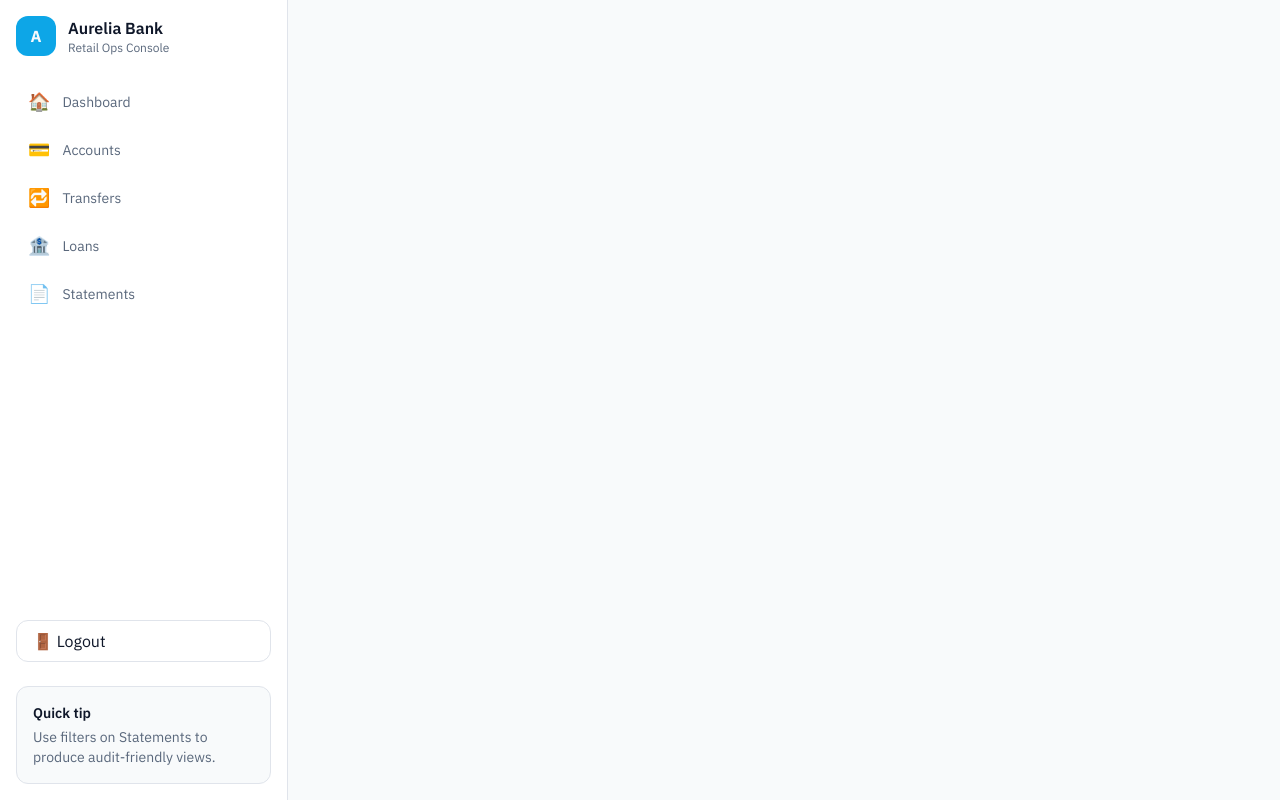
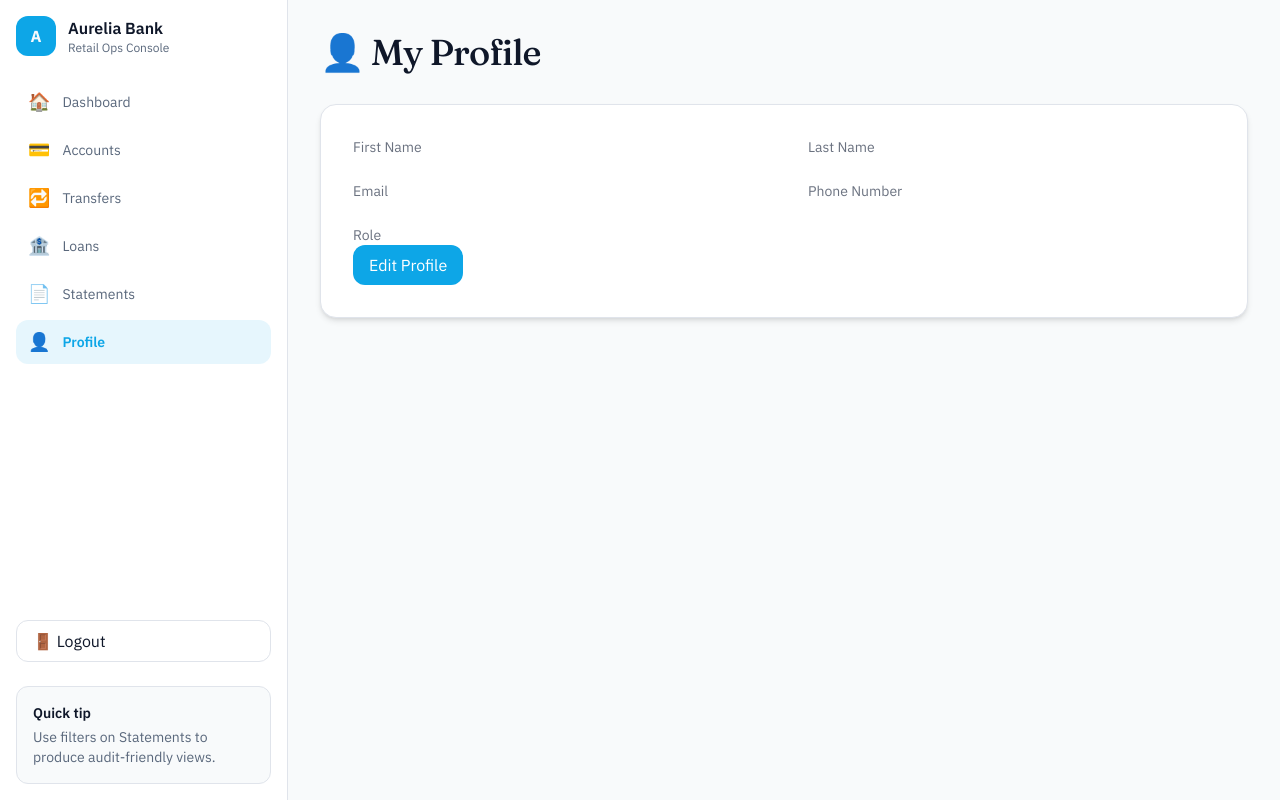
Before and after one commit to Ditsy111/bank-app, a React (Vite) app: page /profile in a window 1280 px wide. Built offline with nearby package versions, Linux system fonts and the light colour scheme; no server answers; sample sign-in values are in the browser's storage.

Commit message:
edit profile code

```diff
--- a/src/App.tsx
+++ b/src/App.tsx
@@ -14,6 +14,7 @@ import ProtectedRoute from "./components/ProtectedRoute";
 import RegisterPage from "./pages/RegisterPage";
 
 import { useLocation } from "react-router-dom";
+import ProfilePage from "./pages/ProfilePage";
 
 function App() {
 
@@ -42,6 +43,7 @@ function App() {
           <Route path="/loans" element={<ProtectedRoute><LoansPage /></ProtectedRoute>} />
           <Route path="/loans/:loanId" element={<ProtectedRoute><LoanDetailPage /></ProtectedRoute>} />
           <Route path="/statements" element={<ProtectedRoute><StatementsPage /></ProtectedRoute>} />
+          <Route path="/profile" element={<ProtectedRoute><ProfilePage /></ProtectedRoute>} />
         </Routes>
       </div>
 
--- a/src/api/userApi.ts
+++ b/src/api/userApi.ts
@@ -1,8 +1,13 @@
+import { getAuthHeaders } from "./apiUtils";
+
 const BASE_URL = "http://localhost:8080/api/users";
 
 export type CurrentUser = {
-  email: string;
-  role: string;
+    firstName: string;
+    lastName: string;
+    email: string;
+    phoneNumber: string;
+    role: string;
 };
 
 export async function fetchCurrentUser(): Promise<CurrentUser> {
@@ -20,3 +25,25 @@ export async function fetchCurrentUser(): Promise<CurrentUser> {
 
   return res.json();
 }
+
+export async function updateProfile(data: {
+  firstName: string;
+  lastName: string;
+  phoneNumber: string;
+}) {
+
+  const res = await fetch(
+    "http://localhost:8080/api/users/profile",
+    {
+      method: "PUT",
+      headers: getAuthHeaders(),
+      body: JSON.stringify(data)
+    }
+  );
+
+  if (!res.ok) {
+    throw new Error("Failed to update profile");
+  }
+
+  return res.json();
+}
--- a/src/components/Sidebar.tsx
+++ b/src/components/Sidebar.tsx
@@ -34,6 +34,7 @@ export default function Sidebar() {
         <NavItem to="/transfers" label="Transfers" icon="🔁" />
         <NavItem to="/loans" label="Loans" icon="🏦" />
         <NavItem to="/statements" label="Statements" icon="📄" />
+        <NavItem to="/profile" label="Profile" icon="👤" />
       </nav>
 
       <button
--- a/src/context/AuthContext.tsx
+++ b/src/context/AuthContext.tsx
@@ -1,9 +1,5 @@
 import { fetchCurrentUser } from "../api/userApi";
-import {
-  createContext,
-  useContext,
-  useState
-} from "react";
+import { createContext, useContext, useState } from "react";
 
 type AuthContextType = {
   token: string | null;
@@ -13,53 +9,56 @@ type AuthContextType = {
 
   logout: () => void;
 
+  updateUser: (user: CurrentUser) => void;
+
   isAuthenticated: boolean;
 };
 
 type CurrentUser = {
+  firstName: string;
+
+  lastName: string;
+
   email: string;
+
+  phoneNumber: string;
+
   role: string;
 };
 
-const AuthContext =
-  createContext<AuthContextType | null>(null);
+const AuthContext = createContext<AuthContextType | null>(null);
 
-export function AuthProvider({children}: {children: React.ReactNode;})
-{
-
+export function AuthProvider({ children }: { children: React.ReactNode }) {
   const [token, setToken] = useState<string | null>(
-    localStorage.getItem("token")
+    localStorage.getItem("token"),
   );
 
-  const [user, setUser] =
-  useState<CurrentUser | null>(null);
+  const [user, setUser] = useState<CurrentUser | null>(null);
 
   async function login(token: string) {
-
     localStorage.setItem("token", token);
 
     setToken(token);
 
     try {
-
       const currentUser = await fetchCurrentUser();
 
       setUser(currentUser);
-
     } catch (error) {
-
       console.error("Failed to load current user", error);
-
     }
   }
 
   function logout() {
-
     localStorage.removeItem("token");
 
     setToken(null);
 
     setUser(null);
+  }
+
+  function updateUser(user: CurrentUser) {
+    setUser(user);
   }
 
   return (
@@ -69,7 +68,8 @@ export function AuthProvider({children}: {children: React.ReactNode;})
         user,
         login,
         logout,
-        isAuthenticated: !!token
+        updateUser,
+        isAuthenticated: !!token,
       }}
     >
       {children}
@@ -78,14 +78,10 @@ export function AuthProvider({children}: {children: React.ReactNode;})
 }
 
 export function useAuth() {
-
-  const context =
-    useContext(AuthContext);
+  const context = useContext(AuthContext);
 
   if (!context) {
-    throw new Error(
-      "useAuth must be used inside AuthProvider"
-    );
+    throw new Error("useAuth must be used inside AuthProvider");
   }
 
   return context;
--- a/src/pages/DashboardPage.tsx
+++ b/src/pages/DashboardPage.tsx
@@ -1,9 +1,12 @@
 import { useEffect, useState } from "react";
 import { useBank } from "../context/BankContext";
 import { fetchAllTransactions } from "../api/transactionsApi";
+import { useAuth } from "../context/AuthContext";
 
 export default function DashboardPage() {
   const { accounts} = useBank();
+
+  const { user } = useAuth();
 
   const [transactions, setTransactions] = useState([]);
 
@@ -24,17 +27,17 @@ const totalBalance = accounts.reduce(
   );
 
   const recentTransfersCount = transactions.filter(
-    (tx: any) => tx.category === "transfer"
+    (tx: { category: string }) => tx.category === "transfer"
   ).length;
 
-  const netMovement = transactions.reduce((sum: number, t: any) => {
+  const netMovement = transactions.reduce((sum: number, t: { type: string; amount: number }) => {
     return t.type === "credit"
       ? sum + t.amount
       : sum - t.amount;
   }, 0);
 
   return (
-    <div className="min-h-screen bg-background text-foreground p-6">
+  <div className="min-h-screen bg-background text-foreground p-6">
 
       {/* Header */}
       <div className="mb-6">
@@ -43,6 +46,24 @@ const totalBalance = accounts.reduce(
           A clean operational overview — balances and recent activity.
         </p>
       </div>
+
+      <div className="mb-6 rounded-xl border border-border bg-card p-6 shadow-sm">
+    <h1 className="text-3xl font-bold">
+        👋 Welcome back,
+    </h1>
+
+    <h2 className="mt-2 text-2xl font-semibold">
+        {user?.firstName} {user?.lastName}
+    </h2>
+
+    <p className="mt-2 text-muted-foreground">
+        {user?.email}
+    </p>
+
+    <p className="text-muted-foreground">
+        Role: {user?.role}
+    </p>
+  </div>
 
       {/* Stat Cards */}
       <div className="grid grid-cols-1 sm:grid-cols-2 xl:grid-cols-4 gap-4 mb-6">
--- /dev/null
+++ b/src/pages/ProfilePage.tsx
@@ -0,0 +1,116 @@
+import { useState } from "react";
+import { useAuth } from "../context/AuthContext";
+import { updateProfile } from "../api/userApi";
+
+export default function ProfilePage() {
+  const { user, updateUser } = useAuth();
+
+
+  const [editing, setEditing] = useState(false);
+
+  const [firstName, setFirstName] = useState(user?.firstName ?? "");
+
+  const [lastName, setLastName] = useState(user?.lastName ?? "");
+
+  const [phoneNumber, setPhoneNumber] = useState(user?.phoneNumber ?? "");
+
+  async function handleSave() {
+    const updated = await updateProfile({
+      firstName,
+
+      lastName,
+
+      phoneNumber,
+    });
+
+    updateUser(updated);
+
+    setEditing(false);
+  }
+
+  return (
+    <div className="p-8 space-y-8">
+      <h1 className="text-4xl font-bold flex items-center gap-3">
+        👤 My Profile
+      </h1>
+
+      <div className="bg-white rounded-2xl shadow-md border p-8">
+        <div className="grid grid-cols-2 gap-y-6 gap-x-12">
+          <div>
+            <p className="text-sm text-gray-500">First Name</p>
+            {editing ? (
+              <input
+                value={firstName}
+                onChange={(e) => setFirstName(e.target.value)}
+                className="border rounded-lg px-3 py-2 w-full"
+              />
+            ) : (
+              <span>{user?.firstName}</span>
+            )}
+          </div>
+
+          <div>
+            <p className="text-sm text-gray-500">Last Name</p>
+            {editing ? (
+              <input
+                value={lastName}
+                onChange={(e) => setLastName(e.target.value)}
+                className="border rounded-lg px-3 py-2 w-full"
+              />
+            ) : (
+              <span>{user?.lastName}</span>
+            )}
+          </div>
+
+          <div>
+            <p className="text-sm text-gray-500">Email</p>
+            <p className="text-lg font-semibold">{user?.email}</p>
+          </div>
+
+          <div>
+            <p className="text-sm text-gray-500">Phone Number</p>
+            {editing ? (
+              <input
+                value={phoneNumber}
+                onChange={(e) => setPhoneNumber(e.target.value)}
+                className="border rounded-lg px-3 py-2 w-full"
+              />
+            ) : (
+              <span>{user?.phoneNumber}</span>
+            )}
+          </div>
+
+          <div>
+            <p className="text-sm text-gray-500">Role</p>
+            <p className="text-lg font-semibold">{user?.role}</p>
+          </div>
+        </div>
+
+        {editing ? (
+          <div className="flex gap-3">
+            <button
+              className="bg-gray-500 text-white px-4 py-2 rounded-lg"
+              onClick={() => setEditing(false)}
+            >
+              Cancel
+            </button>
+
+            <button
+              className="bg-primary text-white px-4 py-2 rounded-lg"
+              onClick={handleSave}
+            >
+              Save
+            </button>
+          </div>
+        ) : (
+          <button
+            className="bg-primary text-white px-4 py-2 rounded-lg"
+            onClick={() => setEditing(true)}
+          >
+            Edit Profile
+          </button>
+        )}
+      </div>
+    </div>
+  );
+}
--- a/src/pages/RegisterPage.tsx
+++ b/src/pages/RegisterPage.tsx
@@ -10,6 +10,9 @@ export default function RegisterPage() {
   const [password, setPassword] = useState("");
   const [confirmPassword, setConfirmPassword] =
     useState("");
+  const [firstName, setFirstName] = useState("");
+  const [lastName, setLastName] = useState("");
+  const [phoneNumber, setPhoneNumber] = useState("");
 
   const [error, setError] = useState("");
 
@@ -30,7 +33,10 @@ export default function RegisterPage() {
 
       await registerApi(
         email,
-        password
+        password,
+        firstName,
+        lastName,
+        phoneNumber
       );
 
       navigate("/login");
@@ -62,6 +68,30 @@ export default function RegisterPage() {
           onSubmit={handleRegister}
           className="space-y-4"
         >
+
+        <input
+    type="text"
+    placeholder="First Name"
+    value={firstName}
+    onChange={(e) => setFirstName(e.target.value)}
+    className="w-full border px-3 py-2 rounded"
+/>
+
+<input
+    type="text"
+    placeholder="Last Name"
+    value={lastName}
+    onChange={(e) => setLastName(e.target.value)}
+    className="w-full border px-3 py-2 rounded"
+/>
+
+<input
+    type="tel"
+    placeholder="Phone Number"
+    value={phoneNumber}
+    onChange={(e) => setPhoneNumber(e.target.value)}
+    className="w-full border px-3 py-2 rounded"
+/>
 
           <input
             type="email"
```
Also changed, not shown: src/api/authApi.ts (+8 -2 lines). Lines whose indentation alone changed are shown as unchanged.
